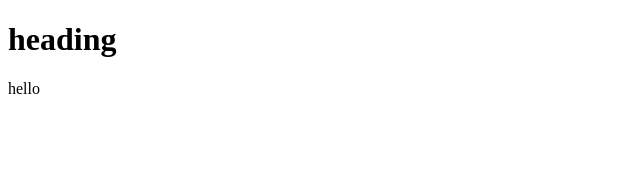
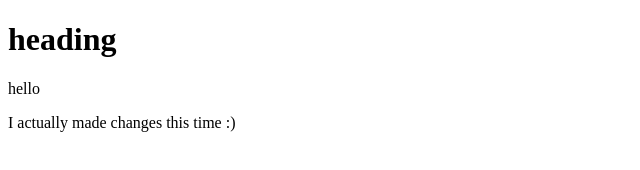
Before and after one commit to sy2p2/Lesson2, a plain HTML site: page index.html in a window 1280 px wide. Shown: the whole page, without its empty margins (0-640 px from the left). Drawn offline with Linux system fonts and the light colour scheme.

Commit message:
Actually made a change this time lol

```diff
--- a/index.html
+++ b/index.html
@@ -13,6 +13,7 @@
 
 		<h1>heading</h1>
 		<p>hello</p>
+		<p>I actually made changes this time :) </p>
 
 
 	</body>
```
